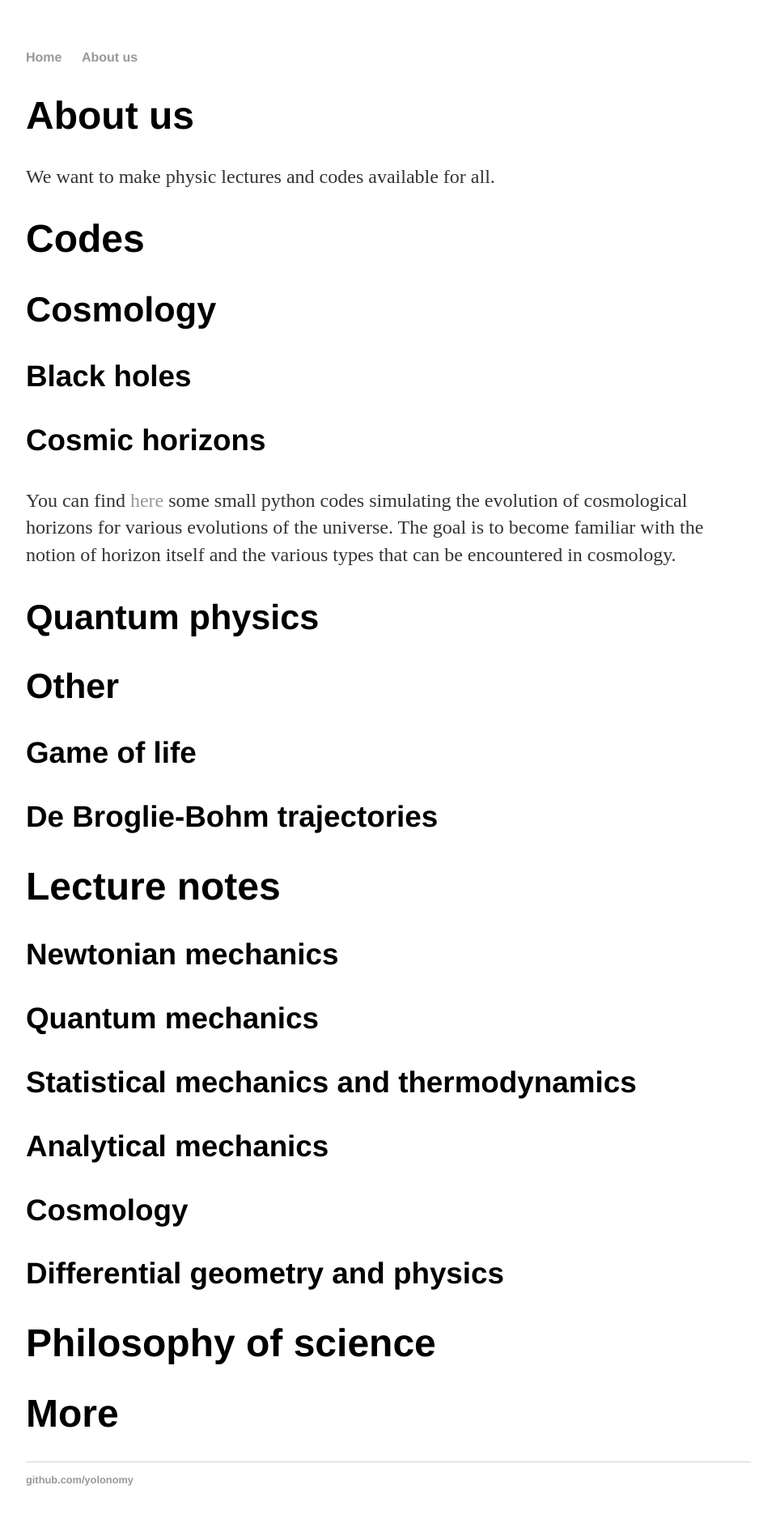
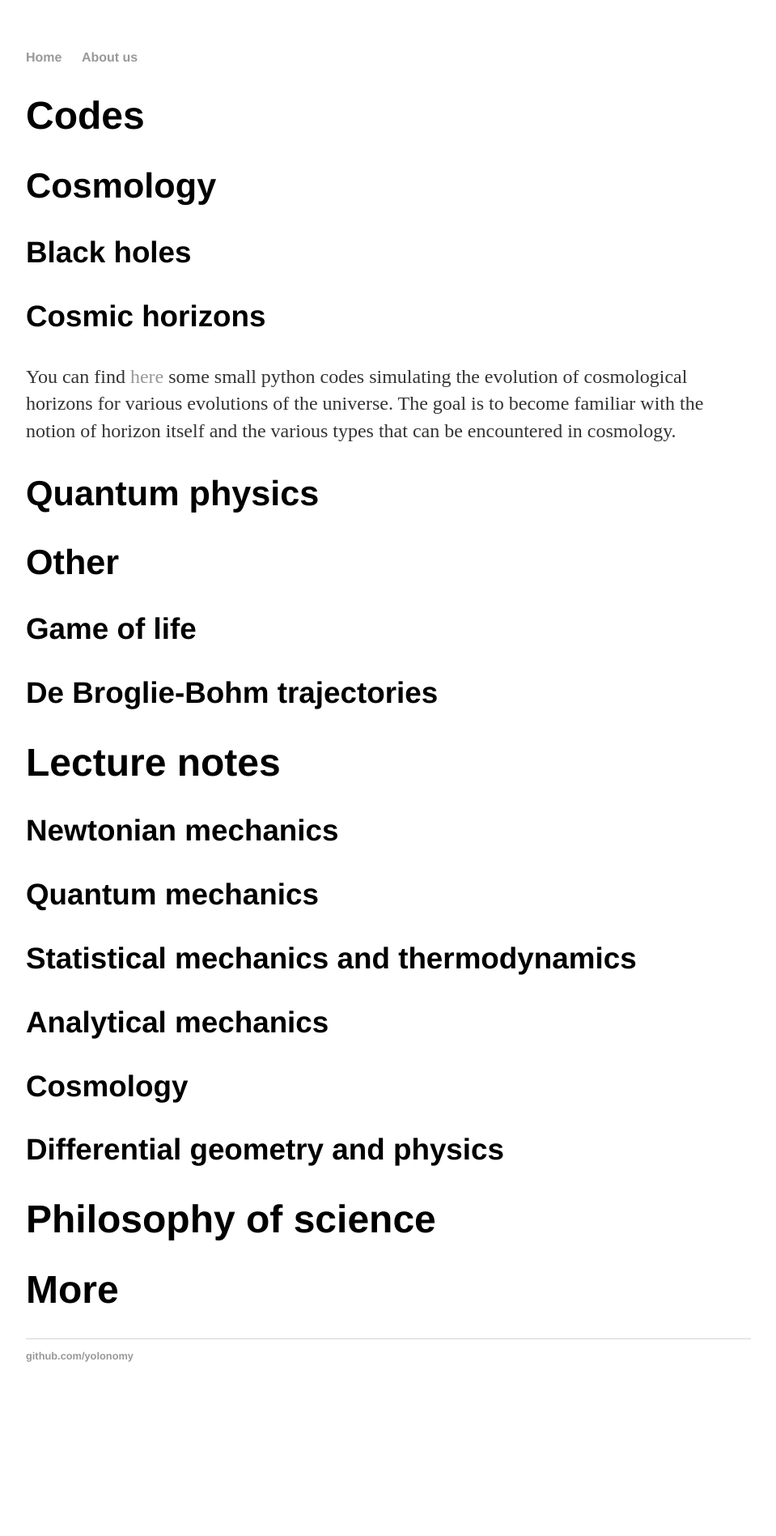
Before and after one commit to YoloNomy/YoloNomy.github.io, a Jekyll site: the page built from index.md, in a window 1280 px wide. Shown: the whole page at 81% size, without its empty margins (160-1119 px from the left). Built offline with Jekyll 4.4.1, drawn with Linux system fonts in a browser that asks for light colours; our own code applies the rules of GitHub Pages for plain Markdown files; after the commit the page ends 1744 px from its top, so only the background shows below that.

Commit message:
Update index.md

```diff
--- a/index.md
+++ b/index.md
@@ -1,7 +1,3 @@
-# About us
-
-We want to make physic lectures and codes available for all.
-
 # Codes
 ## Cosmology
 ### Black holes
```
